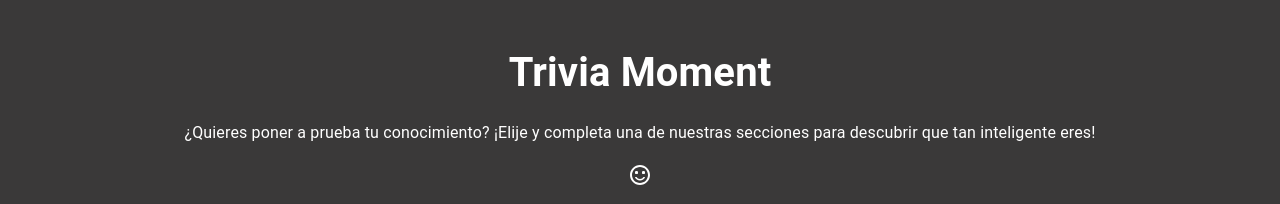
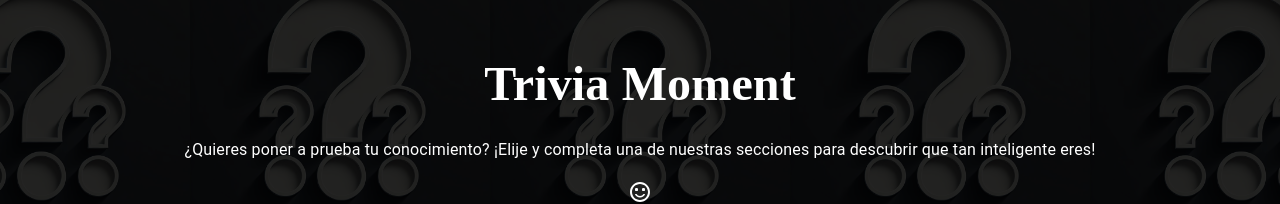
Before and after one commit to ElYonathanD/Trivia-Moment, a React (Vite) app: page / in a window 1280 px wide. Shown: the top 204 px of the page. Built offline with nearby package versions, Linux system fonts and the light colour scheme; grey boxes are pictures that could not be loaded.

Commit message:
Change background and title

```diff
--- a/src/App.css
+++ b/src/App.css
@@ -6,6 +6,7 @@
   text-align: center;
 }
 h1 {
-  font-size: 2.5rem;
+  font-size: 3rem;
+  font-family: cursive;
   margin-bottom: 0;
 }
--- a/src/index.css
+++ b/src/index.css
@@ -10,7 +10,12 @@
 body {
   margin: 0;
   min-height: 100vh;
-  background-color: #3a3939 !important;
+  background-color: #121212;
+  background-image: url('/images/question-back.webp');
+  background-size: 300px 300px;
+  background-repeat: repeat;
+  background-blend-mode: overlay;
+  background-position: center;
 }
 *,
 *::after,
```
Also changed, not shown: public/images/question-back.webp (added).
